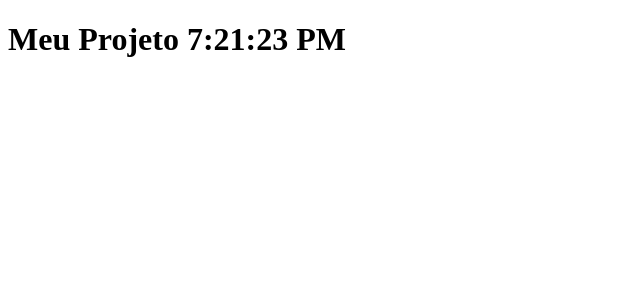
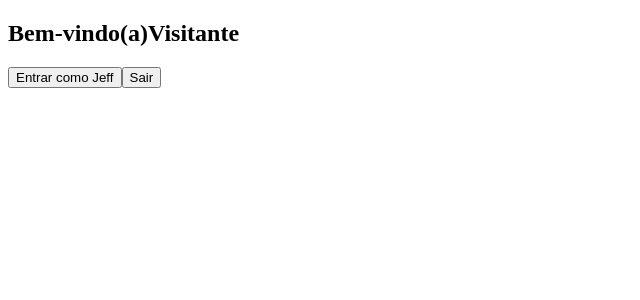
Before and after one commit to jeffpatriota/reactProject, a React (Create React App) app: page / in a window 1280 px wide. Shown: the top 300 px of the page, without its empty margins (0-640 px from the left). Built offline with nearby package versions, Linux system fonts and the light colour scheme.

Commit message:
first commit

```diff
--- a/src/App.js
+++ b/src/App.js
@@ -1,30 +1,12 @@
 import React, {Component} from 'react';
+import Membro from './components/Membro';
 
 class App extends Component{
-
-  constructor(props){
-    super(props);
-    this.state = {
-      hora: '00:00:00'
-    };
-  }
-
-
-componentDidMount(){
-
-  setInterval(()=>{  //setInterval vai começar um novo timer
-    this.setState({hora: new Date().toLocaleTimeString()})
-  },1000);
-}
-
-componentDidUpdate(){
-  console.log('Atualizou!!!'); // a cada atualização do timer é chamado a função Update
-}
 
 render(){
   return(
     <div>
-      <h1> Meu Projeto {this.state.hora}</h1>
+      <Membro nome = "Visitante"/>
     </div>
   );
 }
--- /dev/null
+++ b/src/components/Membro/index.js
@@ -0,0 +1,38 @@
+import React, {Component} from 'react';
+
+class Membro extends Component{
+
+    constructor(props){
+        super(props);
+        this.state = {
+            nome: props.nome
+        }
+        this.entrar = this.entrar.bind(this);
+        this.sair = this.sair.bind(this);
+    }
+
+    entrar(){
+        this.setState({nome: 'Jeff'})
+    }
+
+    sair(){
+        this.setState({nome: ''})
+    }
+
+render(){
+  return(
+    <div>
+     <h2>Bem-vindo(a){this.state.nome}</h2>
+        <button onClick={this.entrar}>
+            Entrar como Jeff
+        </button>
+        <button onClick={this.sair}>
+            Sair
+        </button>
+    </div>
+  );
+}
+}
+
+
+export default Membro;
```
